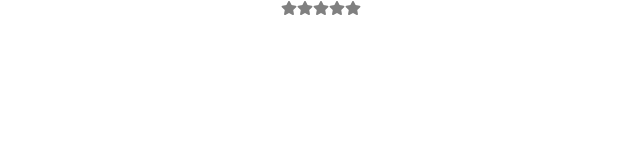
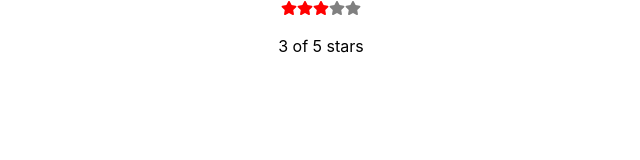
Before and after one commit to Luis-Antonio-CR/Star-Rating, a React (Create React App) app: page / in a window 1280 px wide. Shown: the top 160 px of the page, without its empty margins (319-959 px from the left). Built offline with nearby package versions, Linux system fonts and the light colour scheme.

Commit message:
Use of useState for decide witch stars are selected

```diff
--- a/src/components/StarRating.js
+++ b/src/components/StarRating.js
@@ -18,9 +18,27 @@ const Star = ({ selected = false }) => (
 
 const createArray = length => [...Array(length)];
 
-const StarRating = ( {totalStars = 5} ) => {
+const StarRating2 = ( {totalStars = 5} ) => {
 
     return createArray(totalStars).map((n,i) => <Star key={i} /> );
 }
 
+const StarRating = ( {totalStars = 5} ) => {
+
+    const [selectedStars] = useState(3);
+
+    return(
+        <>
+            {createArray(totalStars).map((n,i) =>
+            ( <Star key={i} selected = {selectedStars > i} /> ) )}
+
+            <p>
+                {selectedStars} of {totalStars} stars
+            </p>
+        </>
+    ) ;
+
+
+}
+
 export default StarRating;
```
